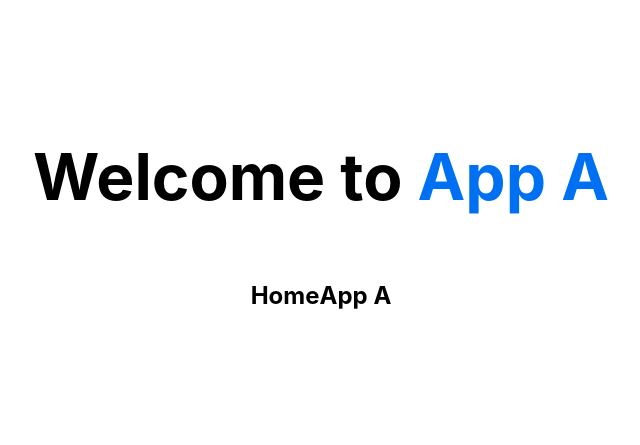
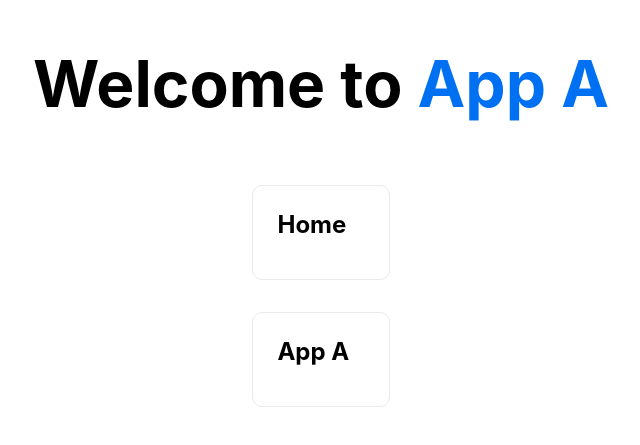
Before and after one commit to jslopeza/next-netlify-multizone-b, a Next.js app: page /app-b/ in a window 1280 px wide. Shown: the part 165-610 px from the top of the page, without its empty margins (319-959 px from the left). Built offline with nearby package versions, Linux system fonts and the light colour scheme.

Commit message:
Use link tag correctly

```diff
--- a/pages/index.js
+++ b/pages/index.js
@@ -17,15 +17,19 @@ export default function Home() {
         </h1>
 
         <div className={styles.grid}>
-          <Link href="/" className={styles.card}>
-            <h2>Home</h2>
+          <Link href="/">
+            <a className={styles.card}>
+              <h2>Home</h2>
+            </a>
           </Link>
 
-          <Link href="/app-a" className={styles.card}>
-            <h2>App A</h2>
+          <Link href="/app-a">
+            <a className={styles.card}>
+              <h2>App A</h2>
+            </a>
           </Link>
         </div>
       </main>
     </div>
-  )
+  );
 }
```
